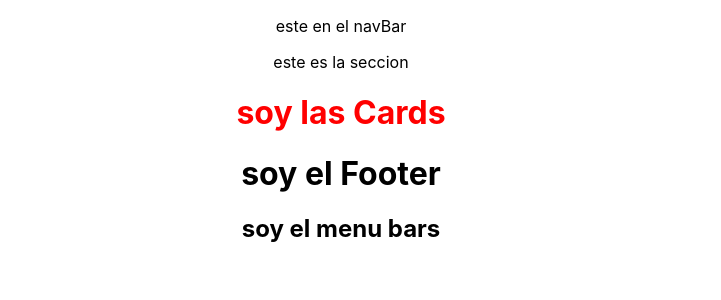
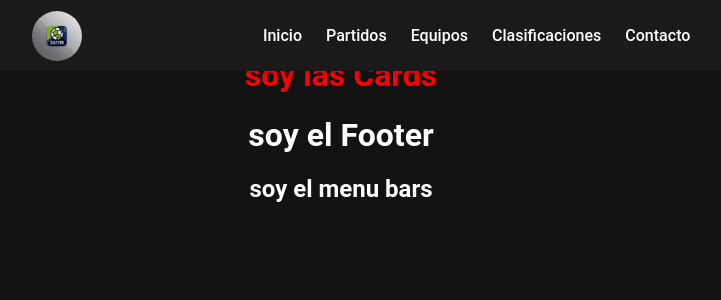
Before and after one commit to Peter-parks/fixtureSoccer, a React (Create React App) app in the folder fixture-app/: page / in a window 1280 px wide. Shown: the top 300 px of the page, without its empty margins (299-1020 px from the left). Built offline with nearby package versions, Linux system fonts and the light colour scheme.

Commit message:
navBar en proceso

```diff
--- a/fixture-app/src/App.js
+++ b/fixture-app/src/App.js
@@ -2,13 +2,13 @@ import './App.css';
 import Cards from './componentes/cards/cards';
 import Footer from './componentes/footer/footer';
 import MenuBars from './componentes/menuBars/menuBars';
-import NavBar from './componentes/navBar/navBar';
+import Navbar from './componentes/navBar/Navbar';
 import Section from './componentes/section/section';
 
 function App() {
   return (
     <div className="App">
-    <NavBar/>
+    <Navbar/>
     <Section/>
     <Cards/>
     <Footer/>
--- a/fixture-app/src/componentes/navBar/navBar.css
+++ b/fixture-app/src/componentes/navBar/navBar.css
@@ -0,0 +1,112 @@
+/* Navbar.css */
+
+body {
+  margin: 0;
+  font-family: 'Roboto', sans-serif;
+  background-color: #121212;
+  color: #ffffff;
+}
+
+.navbar {
+  width: 100%;
+  background-color: #1a1a1a;
+  padding: 10px 20px;
+  box-shadow: 0 4px 6px rgba(0, 0, 0, 0.1);
+  position: fixed;
+  top: 0;
+  z-index: 1000;
+}
+
+.navbar-container {
+  display: flex;
+  justify-content: space-around;
+  align-items: center;
+  max-width: 100vh;
+  margin: 0 auto;
+}
+
+.navbar-logo {
+  height: 50px;
+  border-radius: 50%;
+}
+
+.navbar-toggle {
+  display: none;
+  flex-direction: column;
+  cursor: pointer;
+}
+
+.navbar-toggle .bar {
+  width: 30px;
+  height: 3px;
+  background-color: #ffffff;
+  margin: 4px 0;
+  transition: all 0.3s ease-in-out;
+}
+
+.navbar-links {
+  display: flex;
+  gap: 1.5rem;
+  list-style: none;
+}
+
+.navbar-links li a {
+  color: #ffffff;
+  text-decoration: none;
+  font-size: 1rem;
+  transition: color 0.3s;
+  font-weight: 500;
+}
+
+.navbar-links li a:hover {
+  color: #00d1b2;
+}
+
+@media (max-width: 768px) {
+  .navbar-toggle {
+    display: flex;
+    align-items: center;
+  }
+
+  .navbar-links {
+    display: flex;
+    flex-direction: column;
+    position: absolute;
+    top: 60px; /* Asegurarse de que el menú aparezca justo debajo del navbar */
+    right: 0;
+    background-color: #2c3e50;
+    width: 100%;
+    height: 0;
+    overflow: hidden;
+    transition: height 0.3s ease-in-out;
+    text-align: center;
+  }
+
+  .navbar-links.open {
+    height: auto;
+    padding-bottom: 10px;
+    margin-top: 10px;
+  }
+
+  .navbar-links li {
+    margin: 10px 0;
+  }
+
+  .navbar-toggle .bar.open:nth-child(1) {
+    transform: rotate(45deg) translate(5px, 5px);
+  }
+
+  .navbar-toggle .bar.open:nth-child(2) {
+    opacity: 0;
+  }
+
+  .navbar-toggle .bar.open:nth-child(3) {
+    transform: rotate(-45deg) translate(5px, -5px);
+  }
+}
+
+@media (min-width: 769px) {
+  .navbar-links {
+    align-items: center;
+  }
+}
--- a/fixture-app/src/componentes/navBar/navBar.js
+++ b/fixture-app/src/componentes/navBar/navBar.js
@@ -1,9 +1,34 @@
-import './navBar.css';
 
+import logo from '../navBar/logo1.jpg';
+import React, { useState } from 'react';
+import './Navbar.css';
 
-function navBar(params) {
-    return <p>este en el navBar</p>
-}
+const Navbar = () => {
+  const [isOpen, setIsOpen] = useState(false);
 
+  const toggleMenu = () => {
+    setIsOpen(!isOpen);
+  };
 
-export default navBar;
+  return (
+    <nav className="navbar">
+      <div className="navbar-container">
+        <img src={logo} alt="logo" className="navbar-logo" />
+        <div className="navbar-toggle" onClick={toggleMenu}>
+          <span className={`bar ${isOpen ? 'open' : ''}`}></span>
+          <span className={`bar ${isOpen ? 'open' : ''}`}></span>
+          <span className={`bar ${isOpen ? 'open' : ''}`}></span>
+        </div>
+        <ul className={`navbar-links ${isOpen ? 'open' : ''}`}>
+          <li><a href="#home" onClick={toggleMenu}>Inicio</a></li>
+          <li><a href="#matches" onClick={toggleMenu}>Partidos</a></li>
+          <li><a href="#teams" onClick={toggleMenu}>Equipos</a></li>
+          <li><a href="#standings" onClick={toggleMenu}>Clasificaciones</a></li>
+          <li><a href="#contact" onClick={toggleMenu}>Contacto</a></li>
+        </ul>
+      </div>
+    </nav>
+  );
+};
+
+export default Navbar;
```
Also changed, not shown: fixture-app/src/componentes/navBar/logo1.jpg (added).
